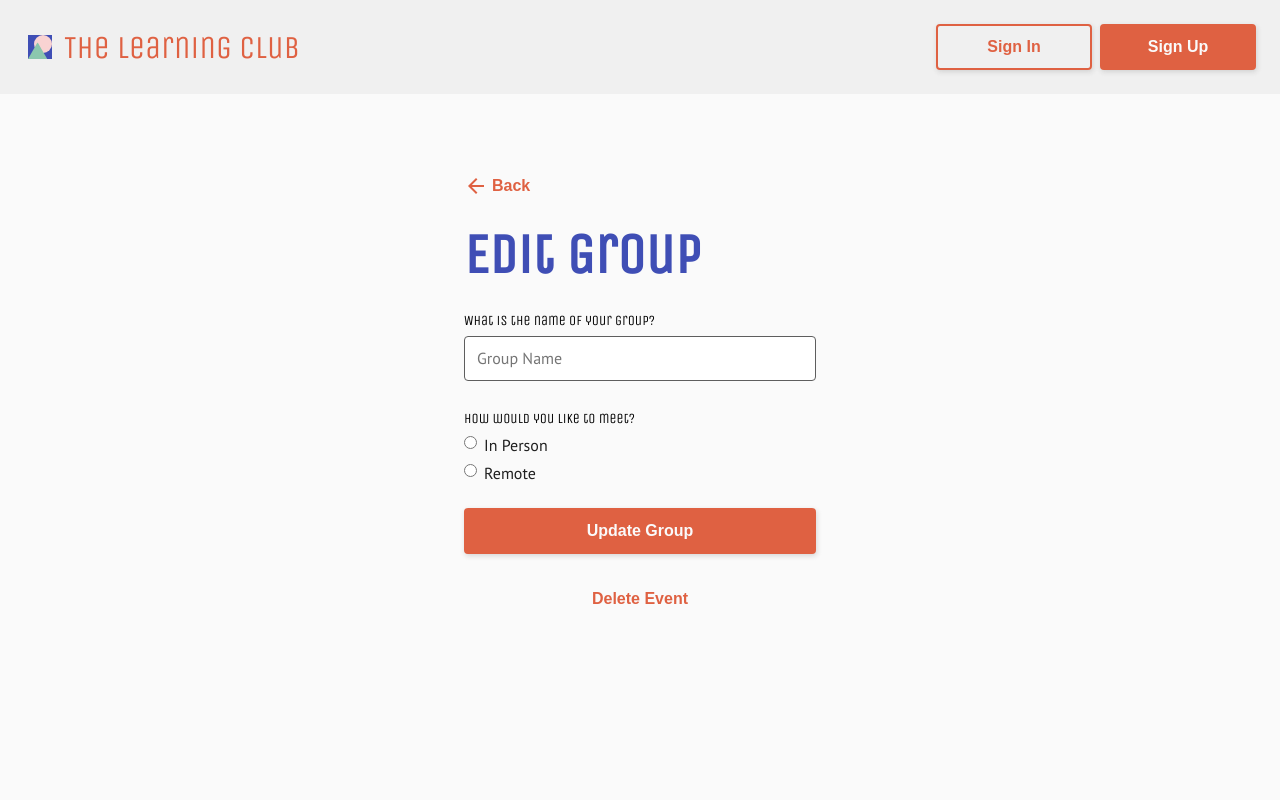
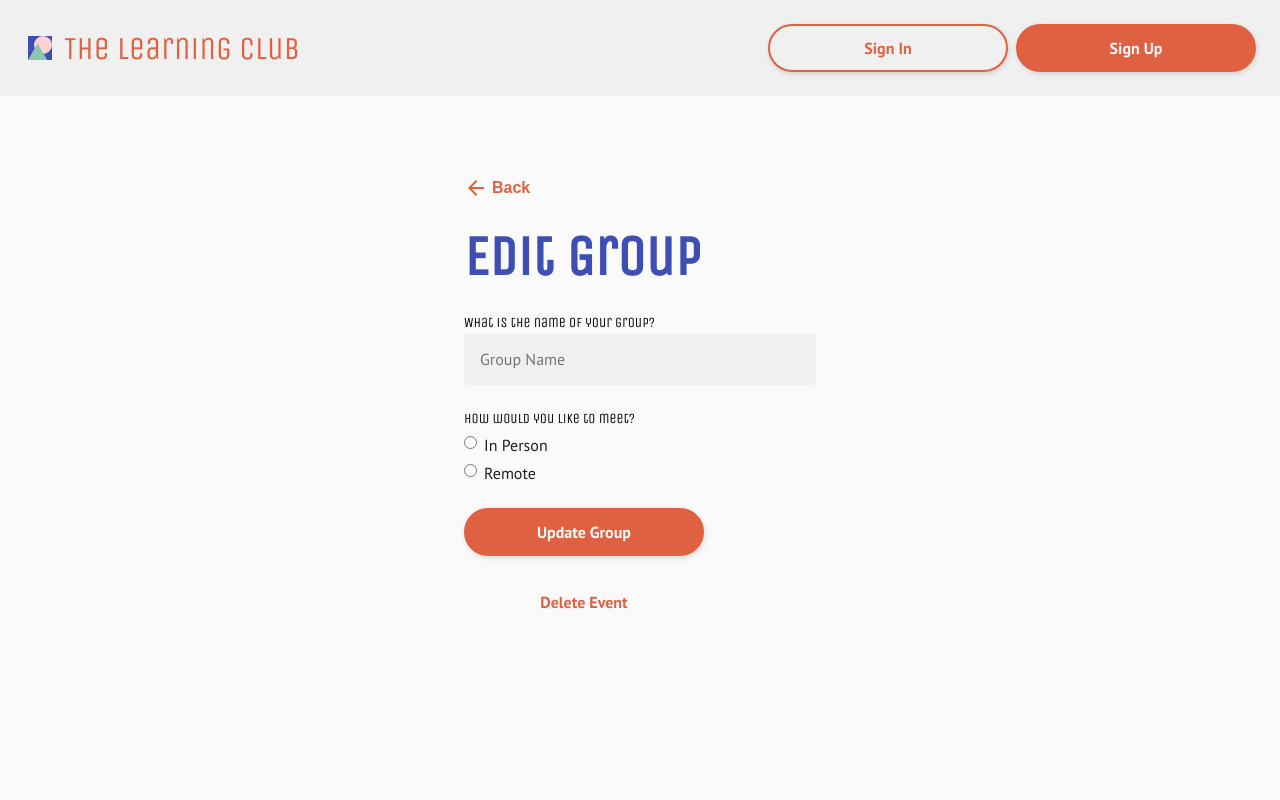
Before and after one commit to mirandajoy/miranda-neerhof-the-learning-club, a React (Vite) app: page /groups/edit/1 in a window 1280 px wide. Shown: the top 800 px of the page. Built offline with nearby package versions, Linux system fonts and the light colour scheme; no server answers.

Commit message:
update input field styles

```diff
--- a/src/components/InputField/InputField.scss
+++ b/src/components/InputField/InputField.scss
@@ -5,13 +5,10 @@
 .input {
   @include flex(flex-start);
   flex-direction: column;
-  gap: .375rem;
+  gap: .125rem;
   width: 100%;
   &__field {
-    border: $border-style;
-    border-radius: $border-radius;
-    box-sizing: border-box;
-    padding: $space-med;
+    @include input;
     &--error {
       border: 2px solid $color-error;
     }
--- a/src/components/InputSelect/InputSelect.scss
+++ b/src/components/InputSelect/InputSelect.scss
@@ -12,10 +12,8 @@
   gap: 0.375rem;
   width: 100%;
   &__field {
+    @include input;
     appearance: none;
-    border: $border-style;
-    border-radius: $border-radius;
-    box-sizing: border-box;
     padding: $space-med calc($space-med + 2rem) $space-med $space-med;
     outline: none;
     width: 100%;
--- a/src/styles/partials/_mixins.scss
+++ b/src/styles/partials/_mixins.scss
@@ -72,16 +72,17 @@
 
 //Other Styles
 
-@mixin button {
-  border-radius: $border-radius;
+@mixin button($width: fit-content, $min-width: 15rem) {
+  border-radius: $border-radius-round;
   box-sizing: border-box;
   box-shadow: 1px 2px 5px #b4b4b47e;
-  font-family: "Rubik", sans-serif;
+  font-family: $font-family-body;
   font-size: $font-size-body;
   font-weight: $weight-bold;
   padding: $space-med $space-standard;
   text-align: center;
-  width: 100%;
+  width: $width;
+  min-width: $min-width;
 }
 
 @mixin button-primary {
@@ -103,7 +104,7 @@
   transition: 0.2s ease-in;
   &:hover {
     background-color: $color-primary-light;
-    border: 2px solid  $color-primary-light;
+    border: 2px solid $color-primary-light;
     color: $color-brand-secondary;
     transform: scale(0.99);
   }
@@ -131,6 +132,18 @@
     background-color: $color-background-secondary;
     transform: scale(0.99);
     text-decoration: underline;
+  }
+}
+
+@mixin input {
+  background-color: $color-background-secondary;
+  border: none;
+  border-radius: $border-radius;
+  box-sizing: border-box;
+  padding: $space-standard-mobile;
+  &:focus,
+  &:focus-visible {
+    outline: 1px solid $color-brand-primary;
   }
 }
 
```
